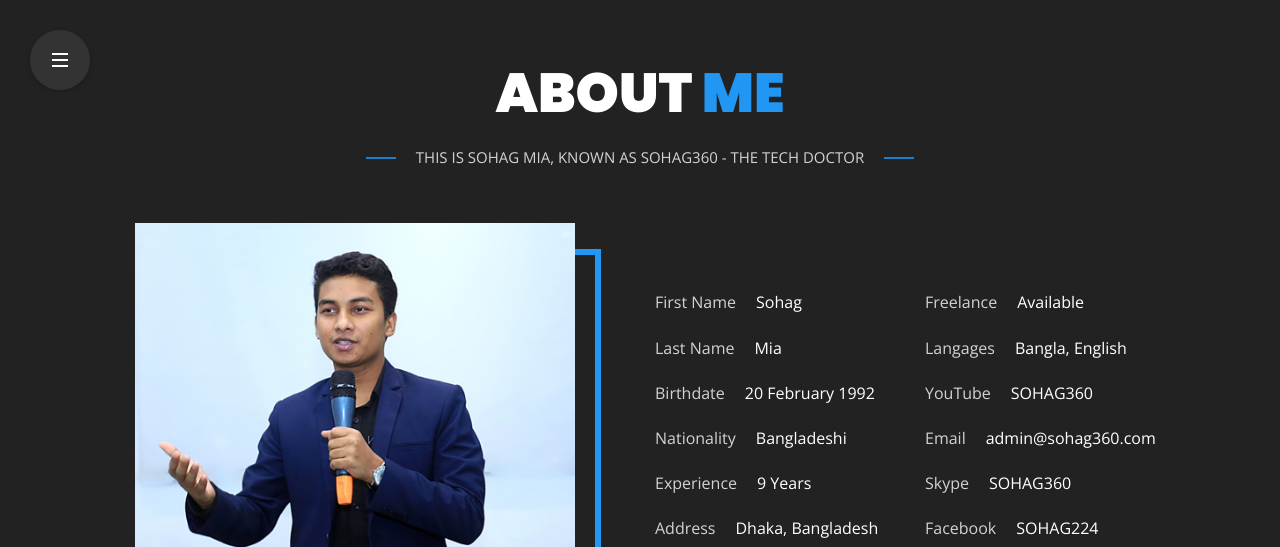
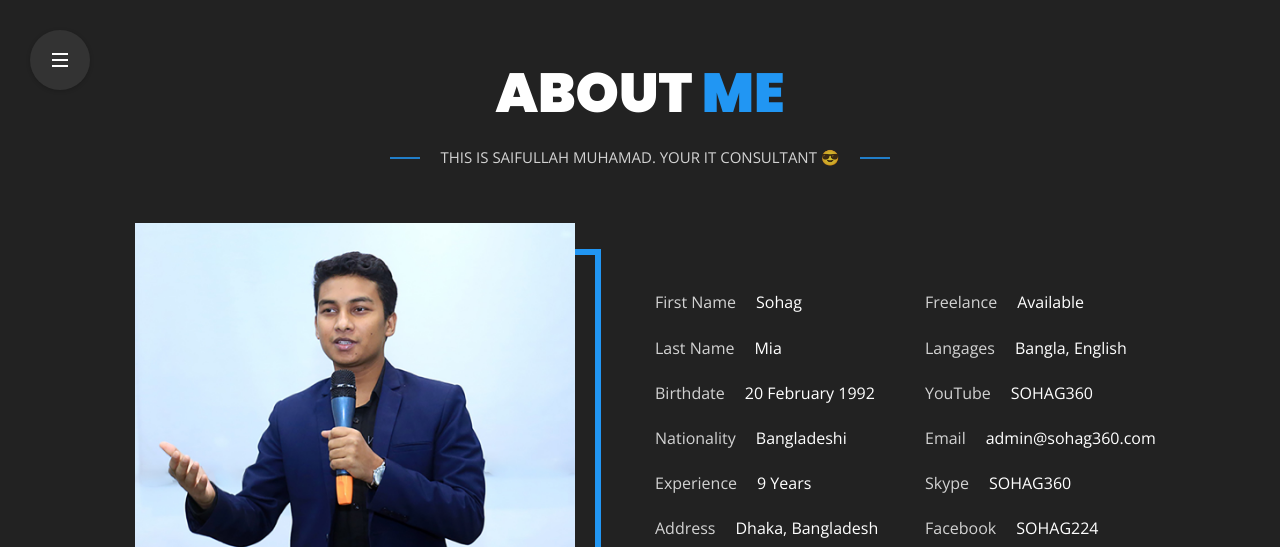
Before and after one commit to sepulohsem99/saifullahisnowonline, a plain HTML site: page index.html in a window 1280 px wide. Both pictures are taken after a click on the link "MORE ABOUT ME". Shown: the top 547 px of the page. Drawn offline with nearby package versions, Linux system fonts and the light colour scheme.

Commit message:
Update index.html

```diff
--- a/index.html
+++ b/index.html
@@ -145,7 +145,7 @@
             <h1 class="ah-headline">
               I'm
               <span class="ah-words-wrapper">
-                <b class="is-visible">SOHAG MIA</b>
+                <b class="is-visible">SAIFULLAH MUHAMAD</b>
                 <b>a Content Creator</b>
                 <b>a Tech YouTuber</b>
                 <b>a Freelancer</b>
@@ -184,7 +184,7 @@
         <!-- Main Heading Starts -->
         <div class="container page-title text-center">
           <h2 class="text-center">about <span>me</span></h2>
-          <span class="title-head-subtitle">This is Sohag Mia, Known as Sohag360 - The tech doctor</span>
+          <span class="title-head-subtitle">This is saifullah Muhamad. your it consultant 😎 </span>
         </div>
         <!-- Main Heading Ends -->
         <div class="container infos">
```
